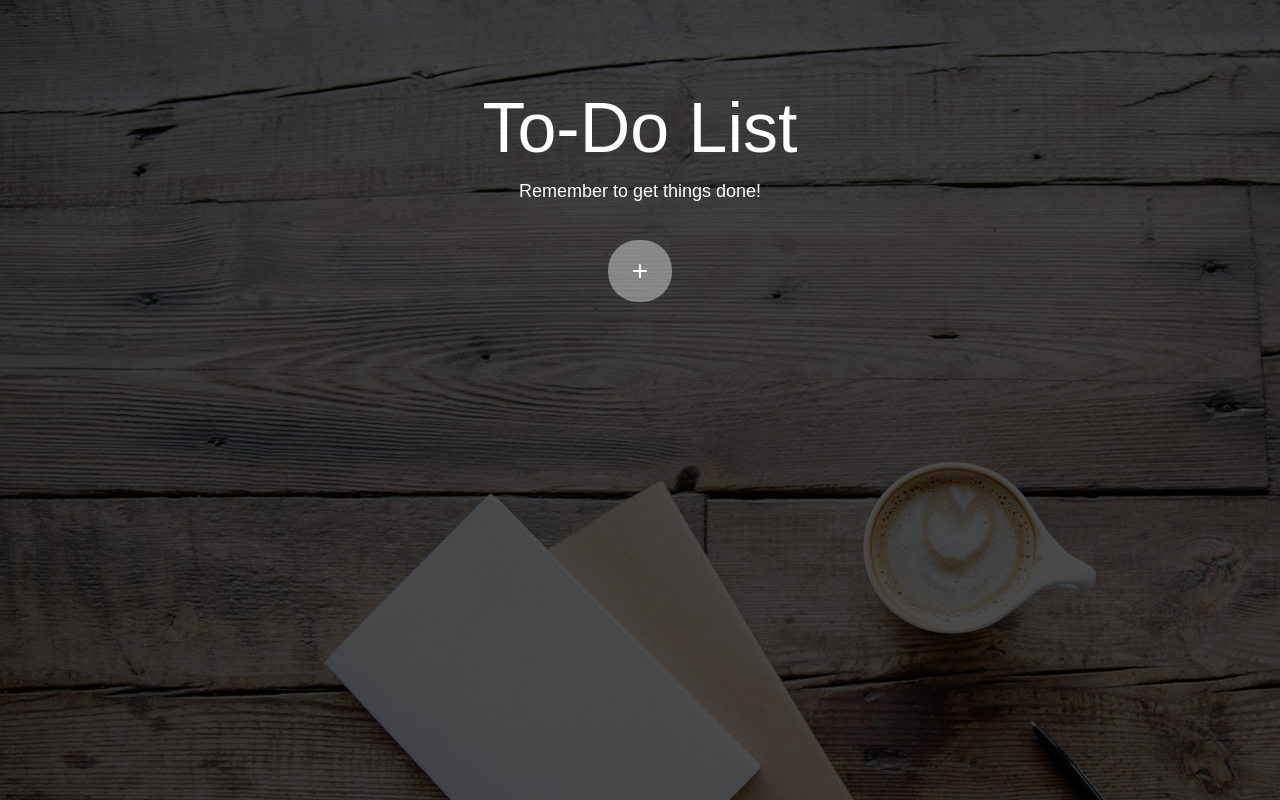
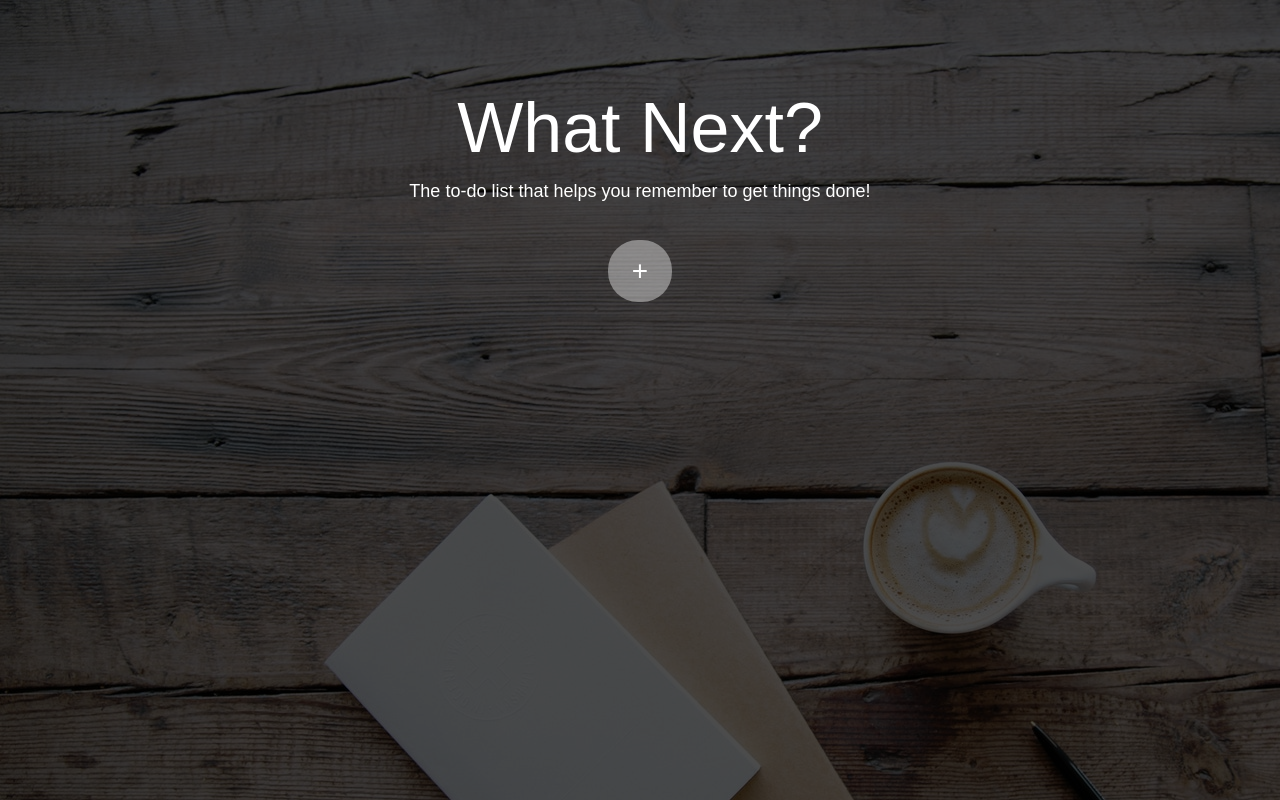
Before and after one commit to romariowilliams/whatnext, a plain HTML site: page index.html in a window 1280 px wide. Drawn offline with Linux system fonts and the light colour scheme.

Commit message:
Update index.html; Changed site title

```diff
--- a/index.html
+++ b/index.html
@@ -5,6 +5,7 @@
     <meta charset="utf-8">
     <link rel="stylesheet" type="text/css" href="main.css">
     <script type="text/javascript" src="todo.js"></script>
+    <title>What Next - To-do List </title>
 
 </head>
 <body>
@@ -13,10 +14,10 @@
     </div>
 
     <p id="title">
-        To-Do List
+        What Next?
     </p>
     <p id="welcome">
-        Remember to get things done!
+        The to-do list that helps you remember to get things done!
     </p>
 
     <div id="main-container">
@@ -28,8 +29,6 @@
                <div id="list-container">
                </div>
 
-
-
     </div>
 
 
```
